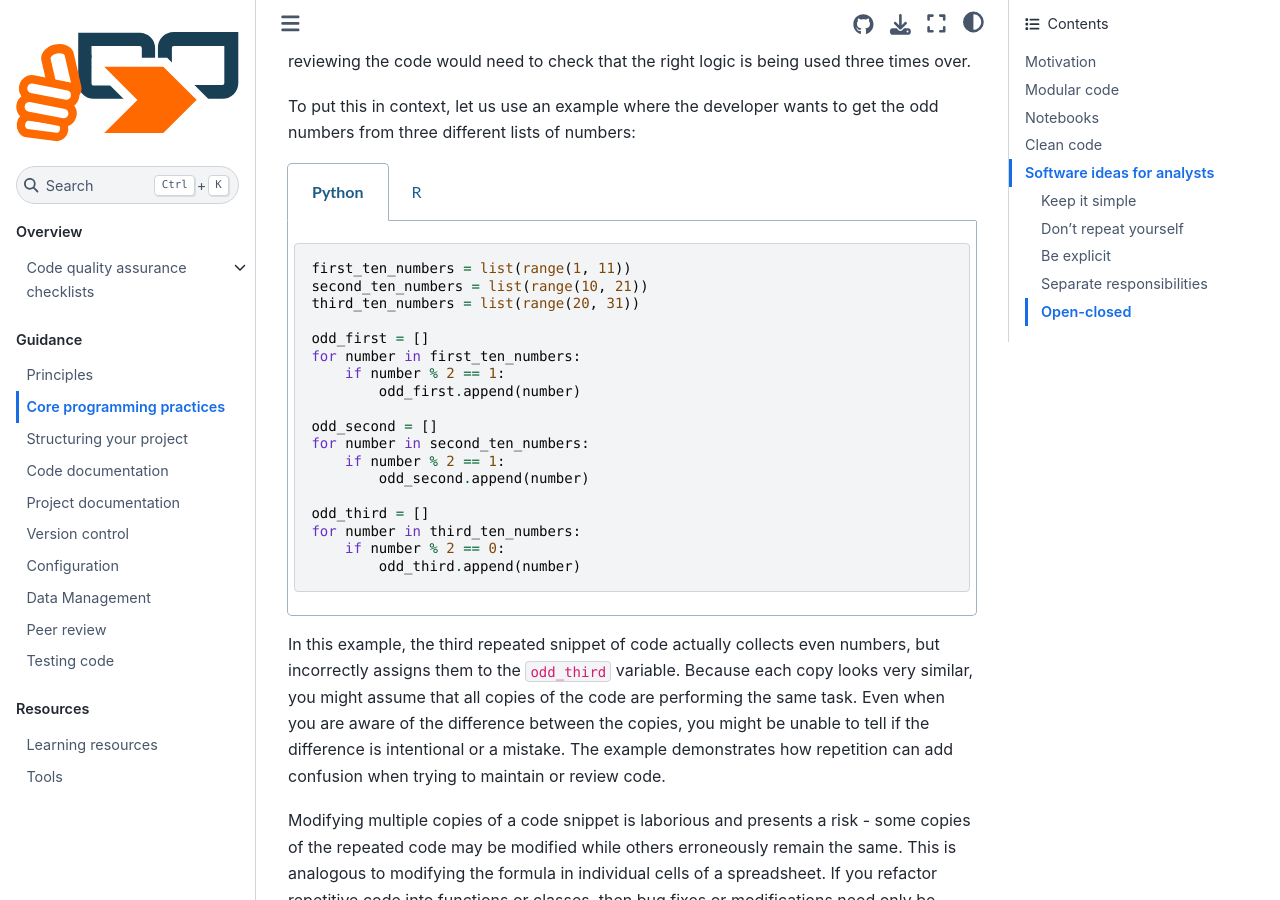
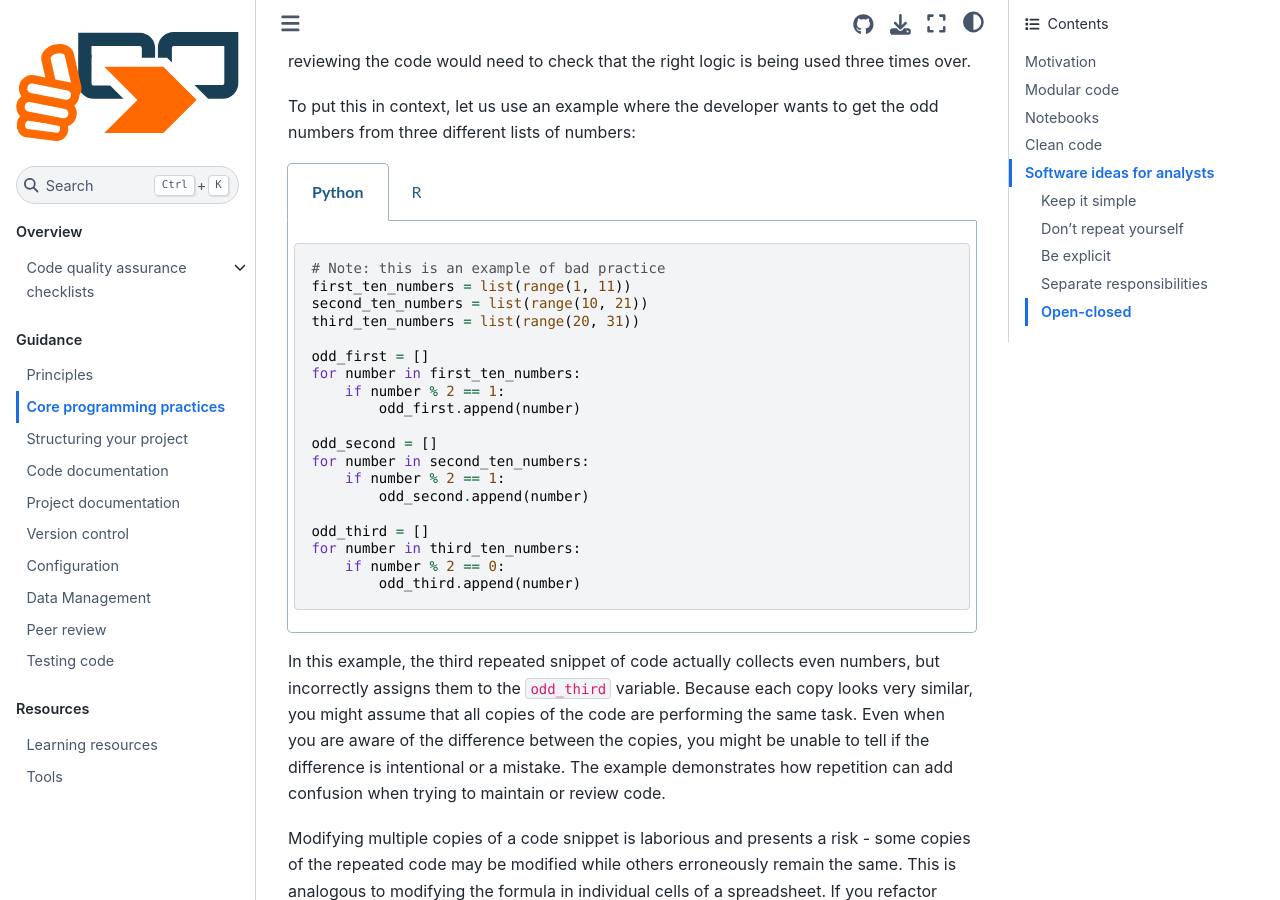
Before and after one commit to best-practice-and-impact/qa-of-code-guidance, a Jupyter Book: the page built from book/core_programming.md, in a window 1280 px wide and 900 px high, scrolled down 24972 px. Built offline with Jupyter Book 1.0.4 settings and Sphinx 7.4.7 and the Sphinx Book theme 1.1.4, drawn with Linux system fonts in a browser that asks for light colours.

Commit message:
Label bad practice example with comments

`````diff
--- a/book/core_programming.md
+++ b/book/core_programming.md
@@ -835,6 +835,7 @@
 ````{tabs}
 
 ```{code-tab} py
+# Note: this is an example of bad practice
 first_ten_numbers = list(range(1, 11))
 second_ten_numbers = list(range(10, 21))
 third_ten_numbers = list(range(20, 31))
@@ -856,6 +857,7 @@
 ```
 
 ```{code-tab} r R
+# Note: this is an example of bad practice
 first_ten_numbers <- 1:10
 second_ten_numbers <- 11:20
 third_ten_numbers <- 21:30
`````
